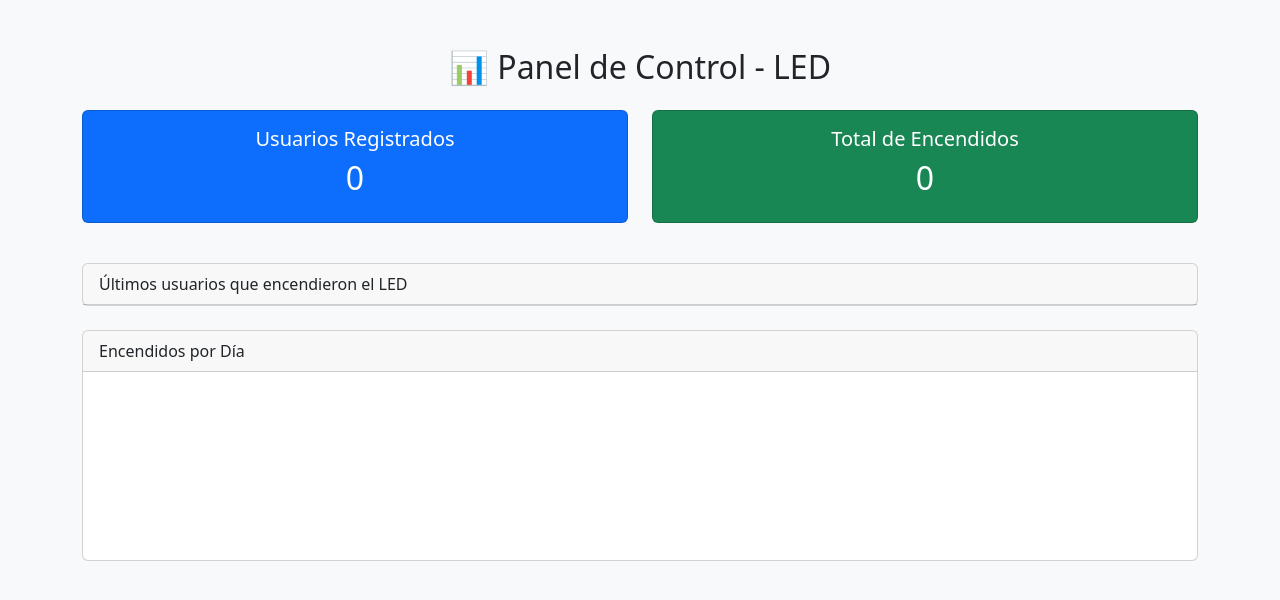
After one commit to Naxl29/PROYECTO-ARDUINO, a Flask app: page /usuario/dashboard in a window 1280 px wide. The commit adds this page. Shown: the top 600 px of the page. Run offline with Flask 3, Linux system fonts and the light colour scheme; data that the repository does not hold is empty; a map, chart or similar area stays blank.

Commit message:
dashboard agregado

```diff
--- a/app.py
+++ b/app.py
@@ -134,6 +134,49 @@ def see_hash_details(hash):
     else:
         return "Bloque no encontrado"
 
+@app.route('/usuario/dashboard')
+def dashboard():
+    db = Database()
+    conn = db.conexion()
+    cursor = conn.cursor(dictionary=True)
+
+    cursor.execute("SELECT COUNT(*) AS total_usuarios FROM usuarios")
+    total_usuarios = cursor.fetchone()['total_usuarios']
+
+    cursor.execute("SELECT COUNT(*) AS total_encendidos FROM blockchain WHERE estado = 1")
+    total_encendidos = cursor.fetchone()['total_encendidos']
+
+    cursor.execute("""
+        SELECT u.usuario, b.fecha
+        FROM blockchain b
+        JOIN usuarios u on b.id_usuario = u.id
+        WHERE b.estado = 1
+        ORDER BY b.fecha DESC
+        LIMIT 5
+    """
+    )
+    ultimos_encendidos = cursor.fetchall()
+
+    cursor.execute("""
+        SELECT DATE(fecha) as fecha, COUNT(*) as cantidad
+        FROM blockchain
+        WHERE estado = 1
+        GROUP BY fecha
+        ORDER BY fecha ASC
+    """)
+    grafico_data = cursor.fetchall()
+
+    cursor.close()
+    conn.close()
+
+    return render_template(
+        'usuario/dashboard.html',
+        total_usuarios=total_usuarios,
+        total_encendidos=total_encendidos,
+        ultimos_encendidos=ultimos_encendidos,
+        grafico_data=grafico_data
+    )
+
 @app.context_processor
 def inject_now():
     return {'now': datetime.now()}
--- a/static/css/styles.css
+++ b/static/css/styles.css
@@ -549,3 +549,8 @@ td {
   background: radial-gradient(circle 60px at 0% 100%, #00e1ff1a, #0000ff11, transparent);
   position: absolute;
 }
+
+.card-title {
+    font-size: 1.2rem;
+    font-weight: bold;
+}
--- /dev/null
+++ b/templates/usuario/dashboard.html
@@ -0,0 +1,58 @@
+<!DOCTYPE html>
+<html lang="es">
+<head>
+    <meta charset="UTF-8">
+    <title>Dashboard LED</title>
+    <link rel="stylesheet" href="https://cdn.jsdelivr.net/npm/bootstrap@5.3.0/dist/css/bootstrap.min.css">
+    <script src="https://cdn.jsdelivr.net/npm/chart.js"></script>
+</head>
+<body class="bg-light">
+
+<div class="container mt-5">
+    <h2 class="text-center mb-4">📊 Panel de Control - LED</h2>
+
+    <div class="row mb-4">
+        <div class="col-md-6 mb-3">
+            <div class="card text-white bg-primary h-100">
+                <div class="card-body text-center">
+                    <h5 class="card-title">Usuarios Registrados</h5>
+                    <h2>{{ total_usuarios }}</h2>
+                </div>
+            </div>
+        </div>
+        <div class="col-md-6 mb-3">
+            <div class="card text-white bg-success h-100">
+                <div class="card-body text-center">
+                    <h5 class="card-title">Total de Encendidos</h5>
+                    <h2>{{ total_encendidos }}</h2>
+                </div>
+            </div>
+        </div>
+    </div>
+
+    <div class="card mb-4">
+        <div class="card-header">
+            Últimos usuarios que encendieron el LED
+        </div>
+        <ul class="list-group list-group-flush">
+            {% for item in ultimos_encendidos %}
+            <li class="list-group-item d-flex justify-content-between align-items-center">
+                {{ item.usuario }}
+                <span class="badge bg-primary">{{ item.fecha.strftime('%Y-%m-%d %H:%M') }}</span>
+            </li>
+            {% endfor %}
+        </ul>
+    </div>
+
+    <div class="card mb-4">
+        <div class="card-header">
+            Encendidos por Día
+        </div>
+        <div class="card-body">
+            <canvas id="encendidosChart"></canvas>
+        </div>
+    </div>
+</div>
+
+</body>
+</html>
```
